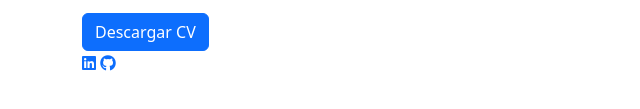
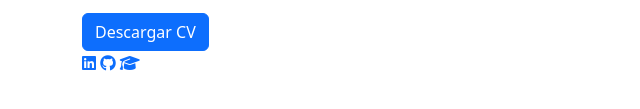
Before and after one commit to kelcode0/Portfolio, a plain HTML site: page index.html in a window 1280 px wide. Shown: the part 1248-1357 px from the top of the page, 0-640 px from the left. Drawn offline with Linux system fonts and the light colour scheme.

Commit message:
revision iconos

```diff
--- a/index.html
+++ b/index.html
@@ -115,6 +115,7 @@
               <div class="social-links">
                 <a href="#"><i class="fa-brands fa-linkedin"></i></a>
                 <a href="#"><i class="fa-brands fa-github"></i></a>
+                <a href="#"><i class="fa-solid fa-graduation-cap"></i></a>
               </div>
             </div>
           </div>
```
